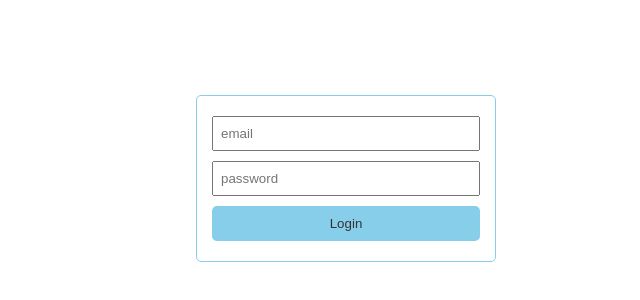
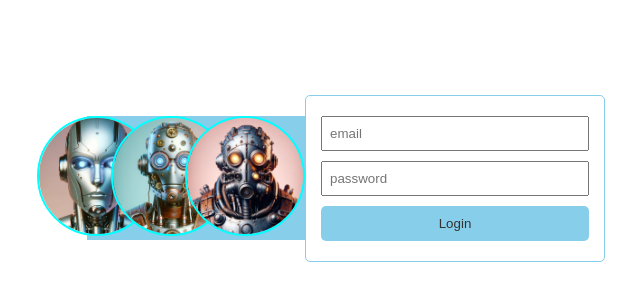
Before and after one commit to TrThuyet/Login_Form, a plain HTML site: page index.html in a window 1280 px wide. Shown: the part 222-522 px from the top of the page, without its empty margins (294-934 px from the left). Drawn offline with Linux system fonts and the light colour scheme.

Commit message:
second commit

```diff
--- a/index.html
+++ b/index.html
@@ -7,6 +7,11 @@
     <title>Login Form (Trần Trung Thuyết)</title>
   </head>
   <body>
+    <div class="content">
+      <img src="./img/av1.jpg" alt="Ảnh 1" class="avatar" />
+      <img src="./img/av2.jpg" alt="Ảnh 2" class="avatar" />
+      <img src="./img/av3.jpg" alt="Ảnh 3" class="avatar" />
+    </div>
     <div class="container">
       <input type="email" placeholder="email" />
       <input type="password" placeholder="password" />
--- a/main.css
+++ b/main.css
@@ -1,3 +1,13 @@
+.content {
+  background-color: skyblue;
+}
+.avatar {
+  width: 120px;
+  height: 120px;
+  border-radius: 50%;
+  border: 2px solid cyan;
+  margin-left: -50px;
+}
 * {
   margin: 0;
   padding: 0;
```
Also changed, not shown: img/av1.jpg (added), img/av2.jpg (added), img/av3.jpg (added).
